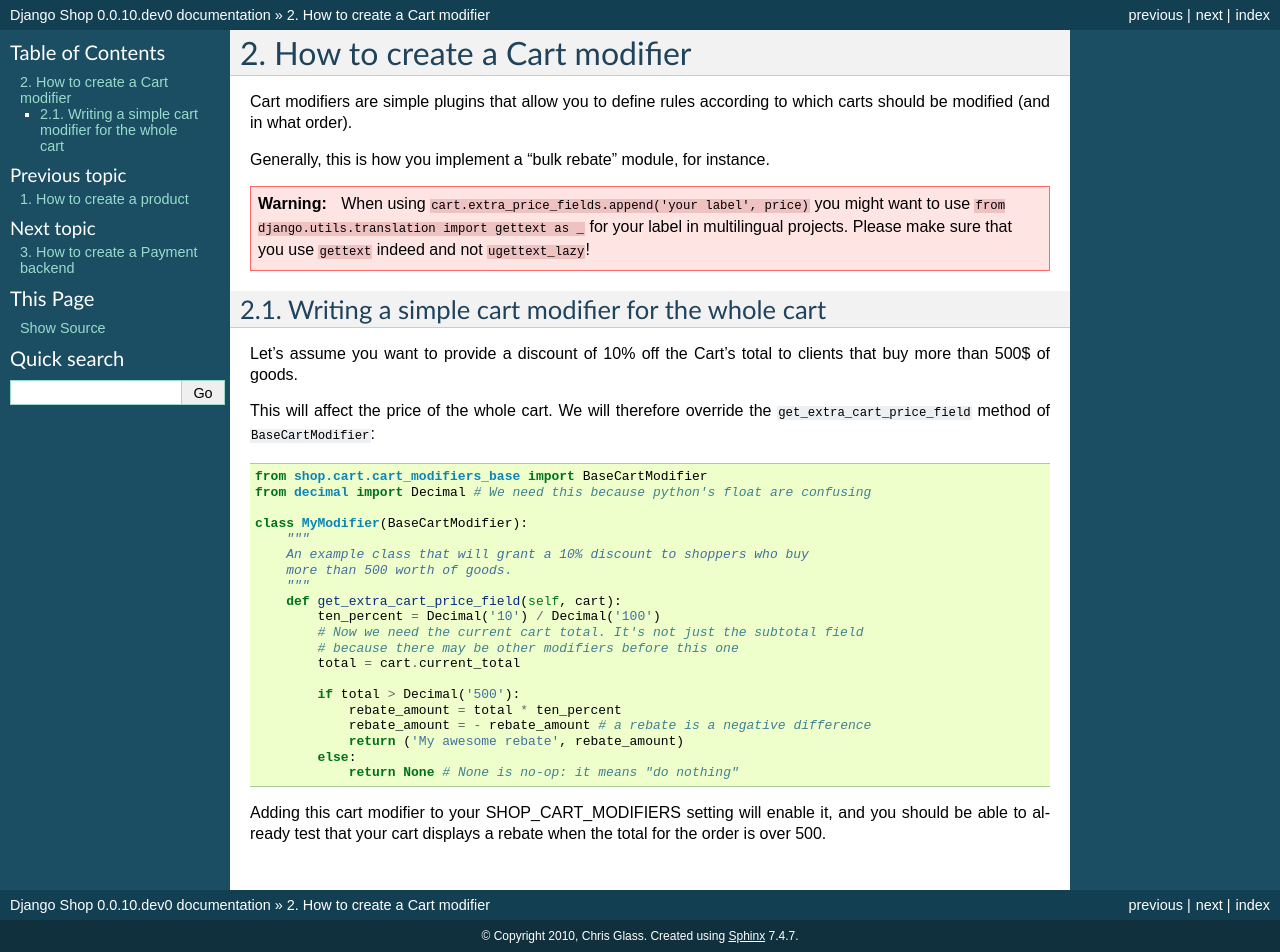
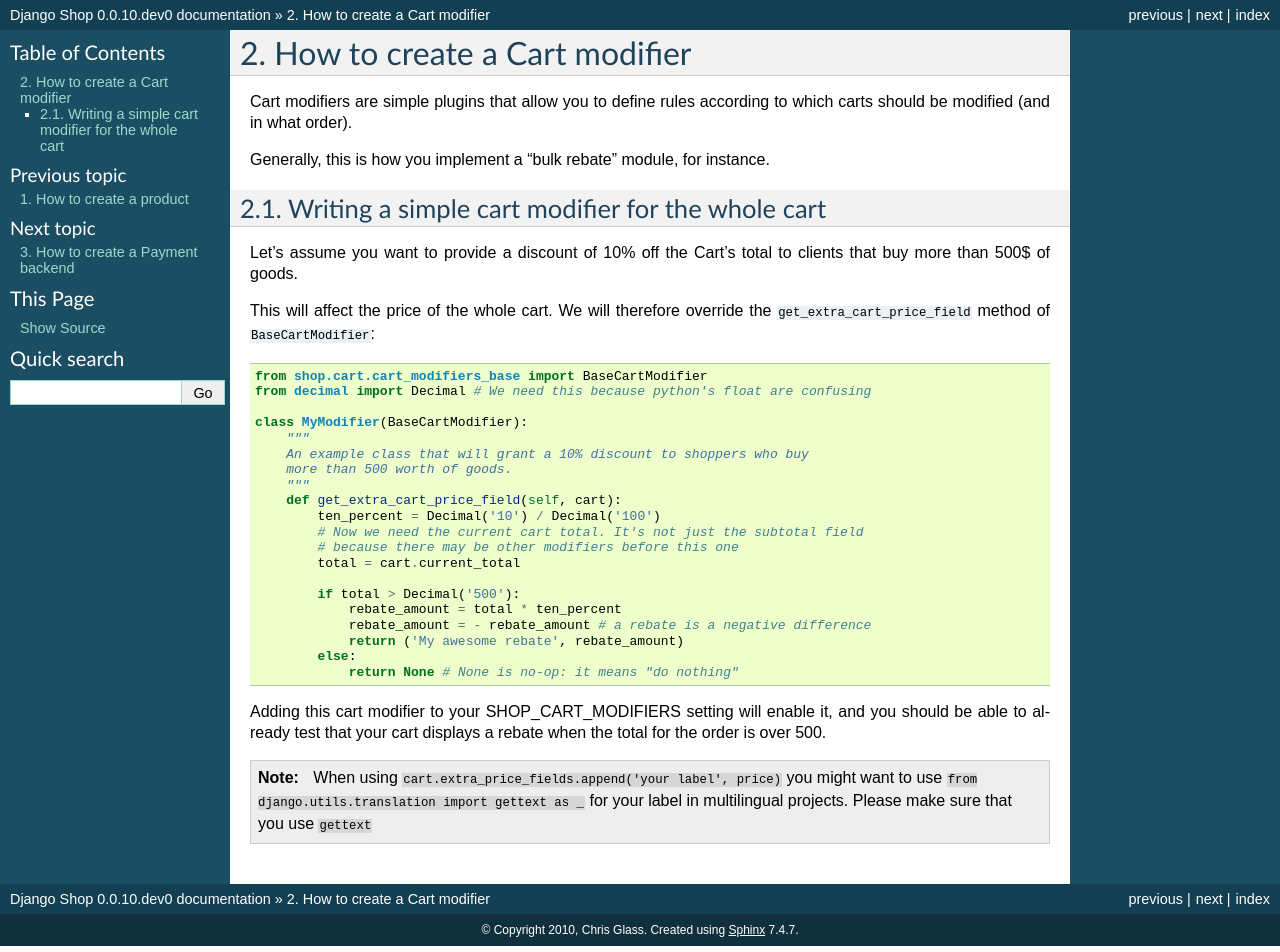
Before and after one commit to zootopia106/django-shop, a Sphinx documentation site: the page built from docs/howto/how-to-cart-mod.rst, in a window 1280 px wide. Built offline with Sphinx 7.4.7, drawn with Linux system fonts in a browser that asks for light colours; some of the changed lines change nothing that is shown.

Commit message:
Moved warning to more relevant place - downgraded to note.

```diff
--- a/docs/howto/how-to-cart-mod.rst
+++ b/docs/howto/how-to-cart-mod.rst
@@ -6,12 +6,6 @@ Cart modifiers are simple plugins that allow you to define rules according to
 which carts should be modified (and in what order).
 
 Generally, this is how you implement a "bulk rebate" module, for instance.
-
-.. warning::
-   When using ``cart.extra_price_fields.append('your label', price)`` you might
-   want to use ``from django.utils.translation import gettext as _`` for your
-   label in multilingual projects. Please make sure that you use ``gettext``
-   indeed and not ``ugettext_lazy``!
 
 Writing a simple cart modifier for the whole cart
 ==================================================
@@ -46,3 +40,9 @@ This will affect the price of the whole cart. We will therefore override the
 Adding this cart modifier to your SHOP_CART_MODIFIERS setting will enable it, and
 you should be able to already test that your cart displays a rebate when the
 total for the order is over 500.
+
+
+.. note::
+   When using ``cart.extra_price_fields.append('your label', price)`` you might
+   want to use ``from django.utils.translation import gettext as _`` for your
+   label in multilingual projects. Please make sure that you use ``gettext``
```
